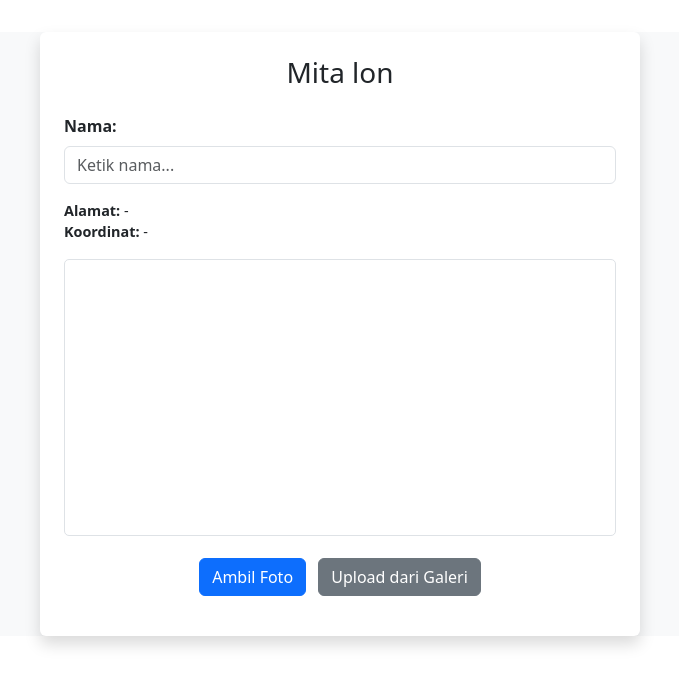
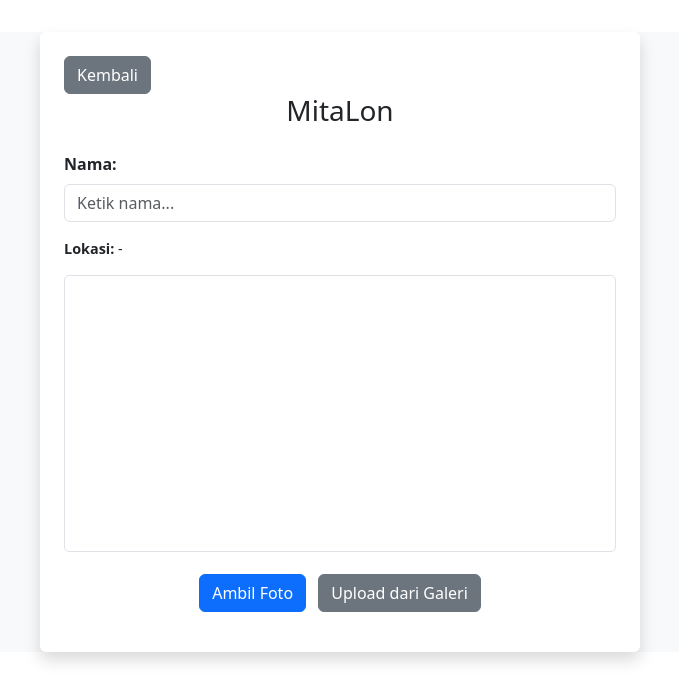
Before and after one commit to putramuttaqin/mitalon, a Flask app: page /form in a window 1280 px wide. Shown: the top 692 px of the page, without its empty margins (300-979 px from the left). Run offline with Flask 3, Linux system fonts and the light colour scheme.

Commit message:
update text for ui to be more intuitive

```diff
--- a/static/js/upload.js
+++ b/static/js/upload.js
@@ -69,9 +69,38 @@ navigator.geolocation.getCurrentPosition(async pos => {
   lat = pos.coords.latitude;
   long = pos.coords.longitude;
   koordinatSpan.textContent = `${lat}, ${long}`;
+
   const res = await fetch(`https://nominatim.openstreetmap.org/reverse?lat=${lat}&lon=${long}&format=json`);
   const data = await res.json();
-  address = data.display_name || '-';
+
+  const addr = data.address || {};
+
+  // Prioritized address fields to include
+  const parts = [
+    addr.attraction,
+    addr.building,
+    addr.office,
+    addr.shop,
+    addr.amenity,
+    addr.road,
+    addr.house_number,
+    addr.neighbourhood,
+    addr.block,
+    addr.residential,
+    addr.village || addr.hamlet || addr.town,
+    addr.city_district,
+    addr.suburb || addr.district || addr.city,
+    addr.county
+    // purposely exclude: addr.state, addr.postcode, addr.country
+  ];
+
+  // Filter out duplicates and empty values
+  const seen = new Set();
+  const cleanedParts = parts
+    .filter(part => part && !seen.has(part) && seen.add(part));
+
+  const lokasi_str = cleanedParts.join(', ');
+  address = lokasi_str || '-';
   alamatSpan.textContent = address;
 });
 
--- a/templates/attendance.html
+++ b/templates/attendance.html
@@ -4,10 +4,8 @@
 
 {% block content %}
 <div class="container py-4">
-  <div class="text-left mt-4">
-    <a href="/" class="btn btn-secondary">Kembali ke Home</a>
-  </div>
-  <h2 class="text-center mb-4">Detail Kehadiran</h2>
+  <a href="/" class="btn btn-secondary">Kembali</a>
+  <h2 class="text-center mb-4">List Kehadiran</h2>
 
   <div class="mb-3">
     <input type="text" id="searchInput" class="form-control" placeholder="Cari nama...">
--- a/templates/form.html
+++ b/templates/form.html
@@ -1,11 +1,12 @@
 {% extends "base.html" %}
 
-{% block title %}Mita Lon{% endblock %}
+{% block title %}MitaLon{% endblock %}
 
 {% block content %}
 <div class="bg-light">
   <div class="form-wrapper bg-white shadow rounded p-4">
-    <h3 class="text-center mb-4">Mita lon</h3>
+    <a href="/" class="btn btn-secondary">Kembali</a>
+    <h3 class="text-center mb-4">MitaLon</h3>
 
     <!-- Nama Input -->
     <div class="mb-3 position-relative">
@@ -16,8 +17,8 @@
 
     <!-- Location Info (Moved up) -->
     <div class="location-info mb-3">
-      <div><strong>Alamat:</strong> <span id="alamat">-</span></div>
-      <div><strong>Koordinat:</strong> <span id="koordinat">-</span></div>
+      <div><strong>Lokasi:</strong> <span id="alamat">-</span></div>
+      <div class="hidden"><strong>Koordinat:</strong> <span id="koordinat">-</span></div>
     </div>
 
     <!-- Kamera -->
--- a/templates/home.html
+++ b/templates/home.html
@@ -1,6 +1,6 @@
 {% extends "base.html" %}
 
-{% block title %}Mita Lon{% endblock %}
+{% block title %}MitaLon{% endblock %}
 
 {% block content %}
 <div class="home-container dark-mode">
```
